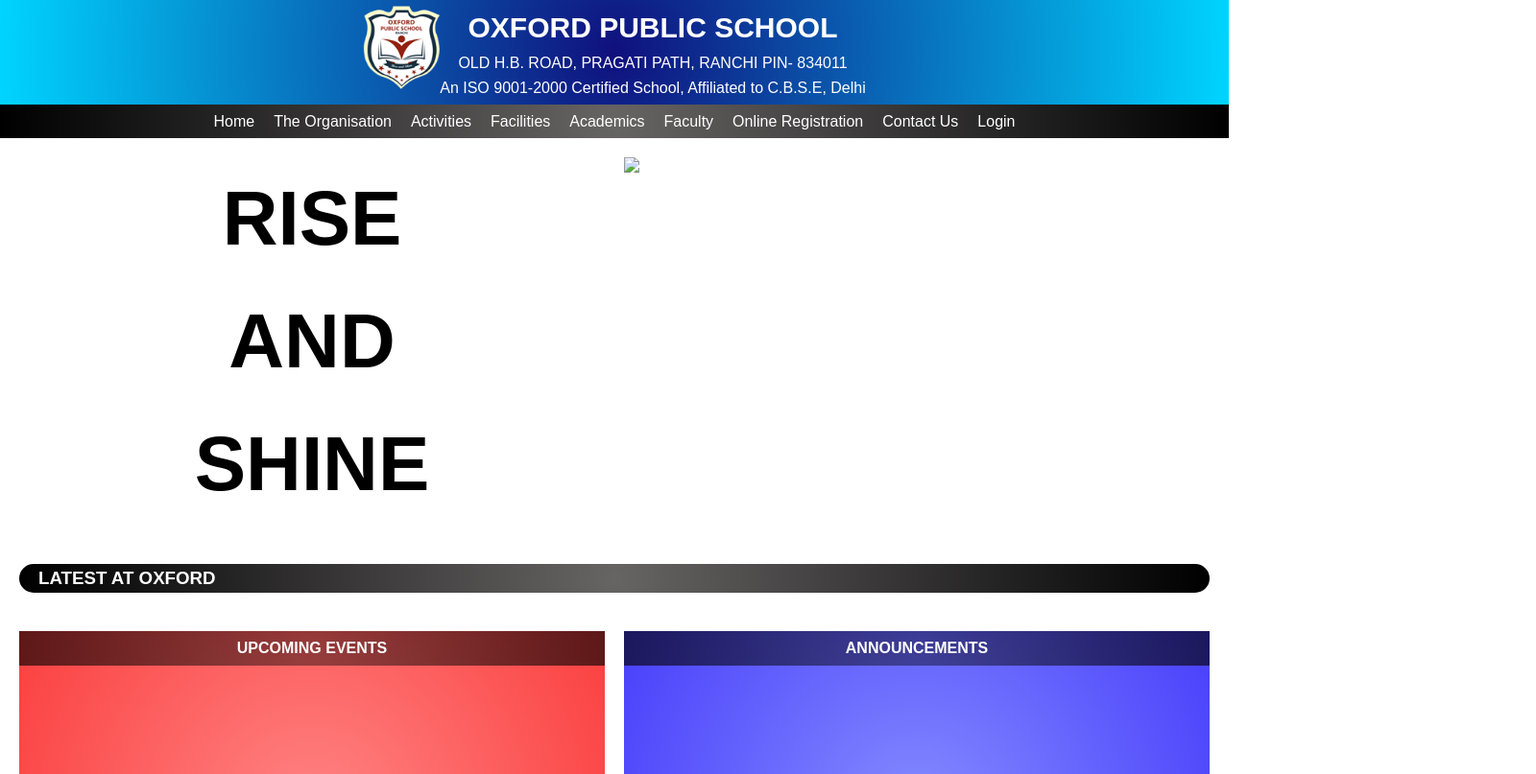
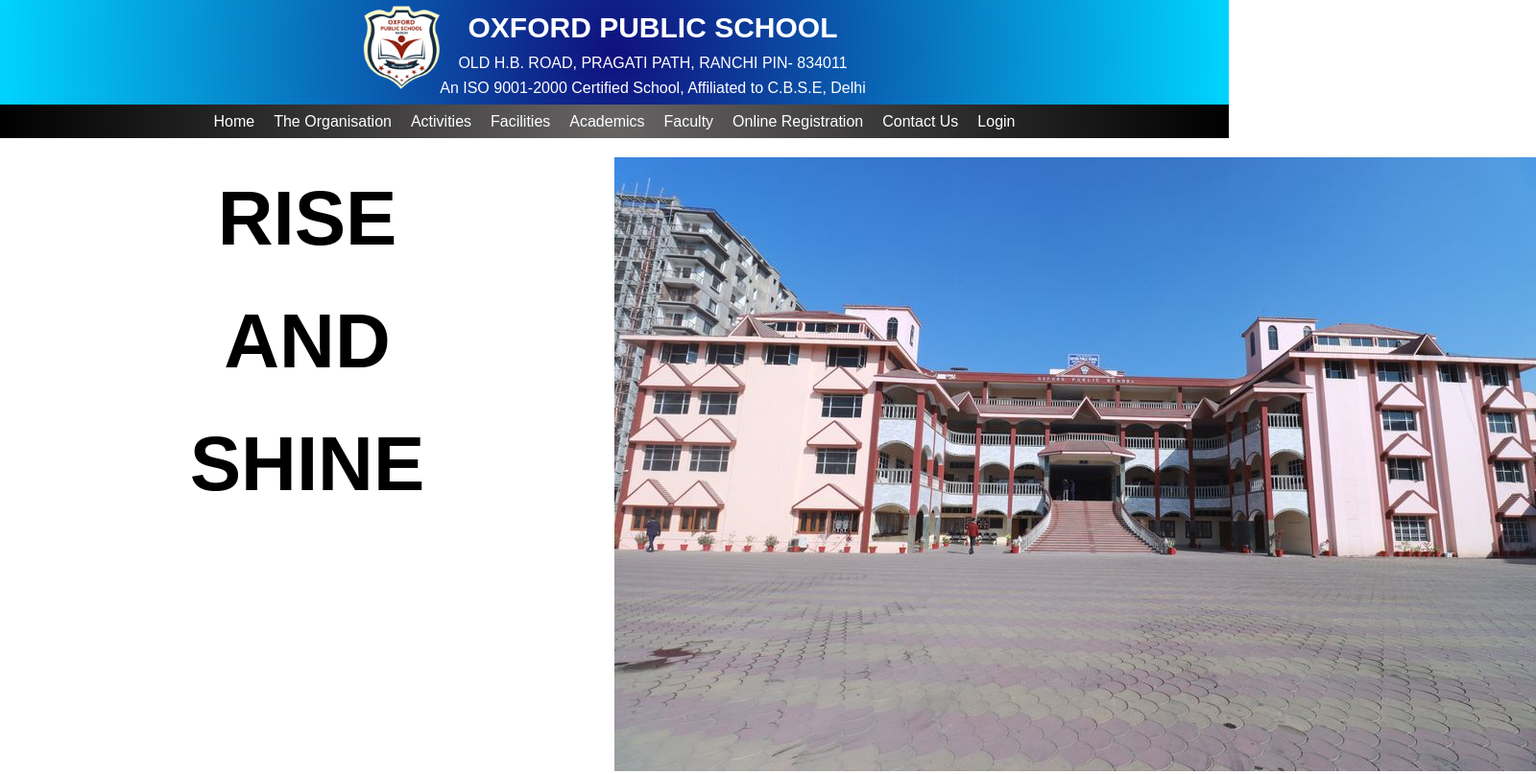
Before and after one commit to Sudh1nshu/school-website, a plain HTML site: page index.html in a window 1280 px wide. Shown: the top 807 px of the page at 96% size, 1600 px wide, since content can reach past the window. Drawn offline with Linux system fonts and the light colour scheme.

Commit message:
added school image

```diff
--- a/index.html
+++ b/index.html
@@ -57,7 +57,7 @@
 
 <div class="container1">
     <div class="box1"><h1>RISE<br> AND <br> SHINE</h1></div>
-    <div class="box2"><img src="" alt="Oxford Public School"></div>
+    <div class="box2"><img src="./images/school.jpg" alt="Oxford Public School"></div>
 </div>
 
 <div class="heading"><h3>Latest at Oxford</h3></div>
```
